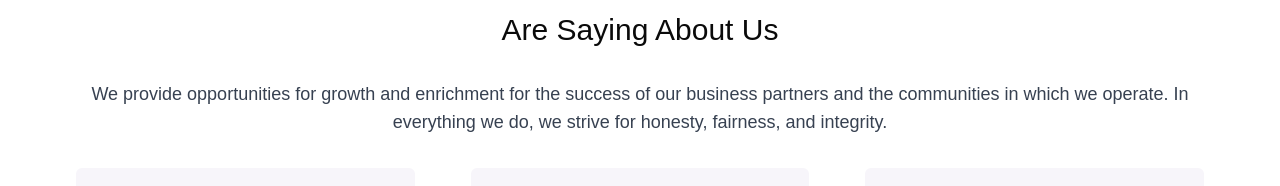
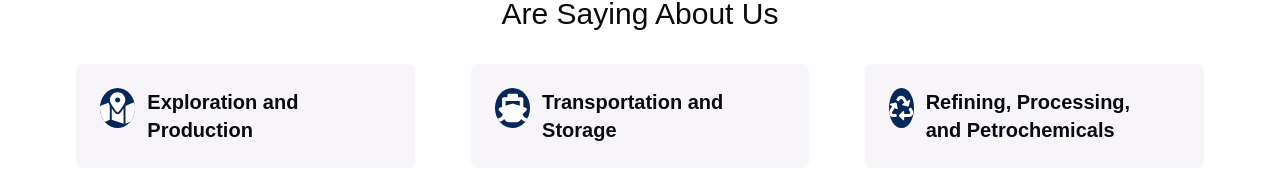
Before and after one commit to Awais1967/omvpk, a Next.js app: page / in a window 1280 px wide. Shown: the part 2219-2405 px from the top of the page. Built offline with nearby package versions, Linux system fonts and the light colour scheme.

Commit message:
fix: issues

```diff
--- a/src/components/CoreService.tsx
+++ b/src/components/CoreService.tsx
@@ -3,18 +3,14 @@ import { FaMapMarkedAlt, FaShip, FaRecycle } from 'react-icons/fa';
 import Image from 'next/image';
 const CoreService = () => {
     return (
-      <div className=" flex justify-center items-center p-6">
+      <div className=" flex justify-center items-center p-6 mt-4">
   <div className="w-full max-w-6xl">
     <div className="text-center mb-8">
       <h3 className="text-3xl font-bold">Our Services</h3>
       <p className="text-3xl m-2 cursor-pointer">Are Saying About Us</p>
     </div>
 
-    <div className="text-center mb-8 px-4">
-      <p className="text-lg text-gray-700">
-        We provide opportunities for growth and enrichment for the success of our business partners and the communities in which we operate. In everything we do, we strive for honesty, fairness, and integrity.
-      </p>
-    </div>
+
 
 
     <div className="flex  flex-rows  gap-2 sm:gap-6 md:gap-8">
@@ -41,7 +37,7 @@ const CoreService = () => {
     </div>
 
 
-    <div className="flex justify-center w-full p-6">
+    <div className="flex justify-center w-full p-6 ">
   <div className="w-full max-w-6xl grid grid-cols-1 md:grid-cols-2 gap-8">
     {/* Left Side - Bold Text */}
     <p className="text-3xl font-bold leading-snug">
--- a/src/components/Working.tsx
+++ b/src/components/Working.tsx
@@ -11,7 +11,7 @@ import Image from 'next/image'
 const Working = () => {
   return (
     <>
-      <div className="bg-[#F4F7FC] h-full w-full mt-36 p-8 sm:p-12 lg:p-20">
+      <div className="bg-[#F4F7FC] h-full w-full mt-28 p-8 sm:p-12 lg:p-20">
         <div className="text-center mb-12">
           <h3 className="font-bold text-3xl mb-4">Our Working Process</h3>
           <p className="text-xl text-gray-600">
```
